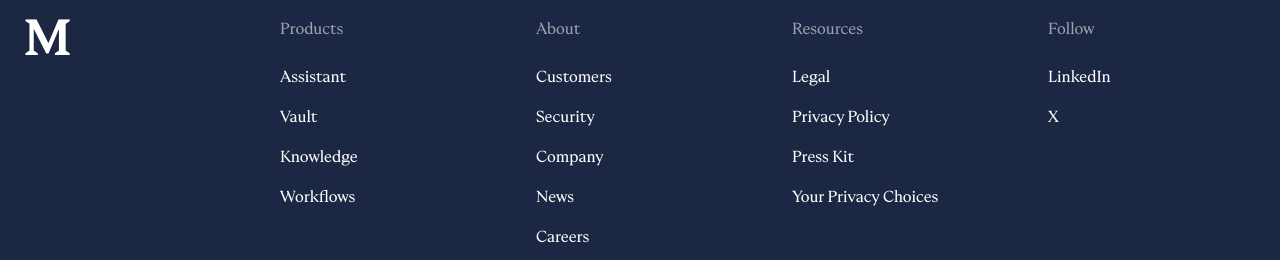
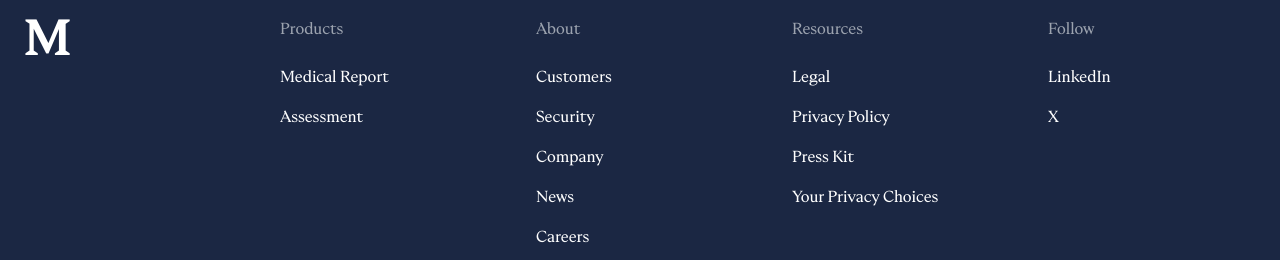
Before and after one commit to ScriptKitKat/mejuri, a Next.js app in the folder my-app/: page / in a window 1280 px wide. Shown: the part 4223-4483 px from the top of the page. Built offline with nearby package versions, Linux system fonts and the light colour scheme.

Commit message:
updated the version of react-day-picker

```diff
--- a/my-app/components/footer.tsx
+++ b/my-app/components/footer.tsx
@@ -35,22 +35,12 @@ export default function Footer() {
             <ul className="space-y-4">
               <li>
                 <Link href="#" className="hover:text-gray-300 transition-colors">
-                  Assistant
+                  Medical Report
                 </Link>
               </li>
               <li>
                 <Link href="#" className="hover:text-gray-300 transition-colors">
-                  Vault
-                </Link>
-              </li>
-              <li>
-                <Link href="#" className="hover:text-gray-300 transition-colors">
-                  Knowledge
-                </Link>
-              </li>
-              <li>
-                <Link href="#" className="hover:text-gray-300 transition-colors">
-                  Workflows
+                  Assessment
                 </Link>
               </li>
             </ul>
--- a/my-app/package.json
+++ b/my-app/package.json
@@ -47,7 +47,7 @@
     "next": "^15.2.1",
     "next-themes": "^0.4.6",
     "react": "^19.0.0",
-    "react-day-picker": "^8.10.1",
+    "react-day-picker": "^9.6.3",
     "react-dom": "^19.0.0",
     "react-hook-form": "^7.54.2",
     "react-resizable-panels": "^2.1.7",
```
Also changed, not shown: 1 other file (tests, documents, lock files or other folders).
